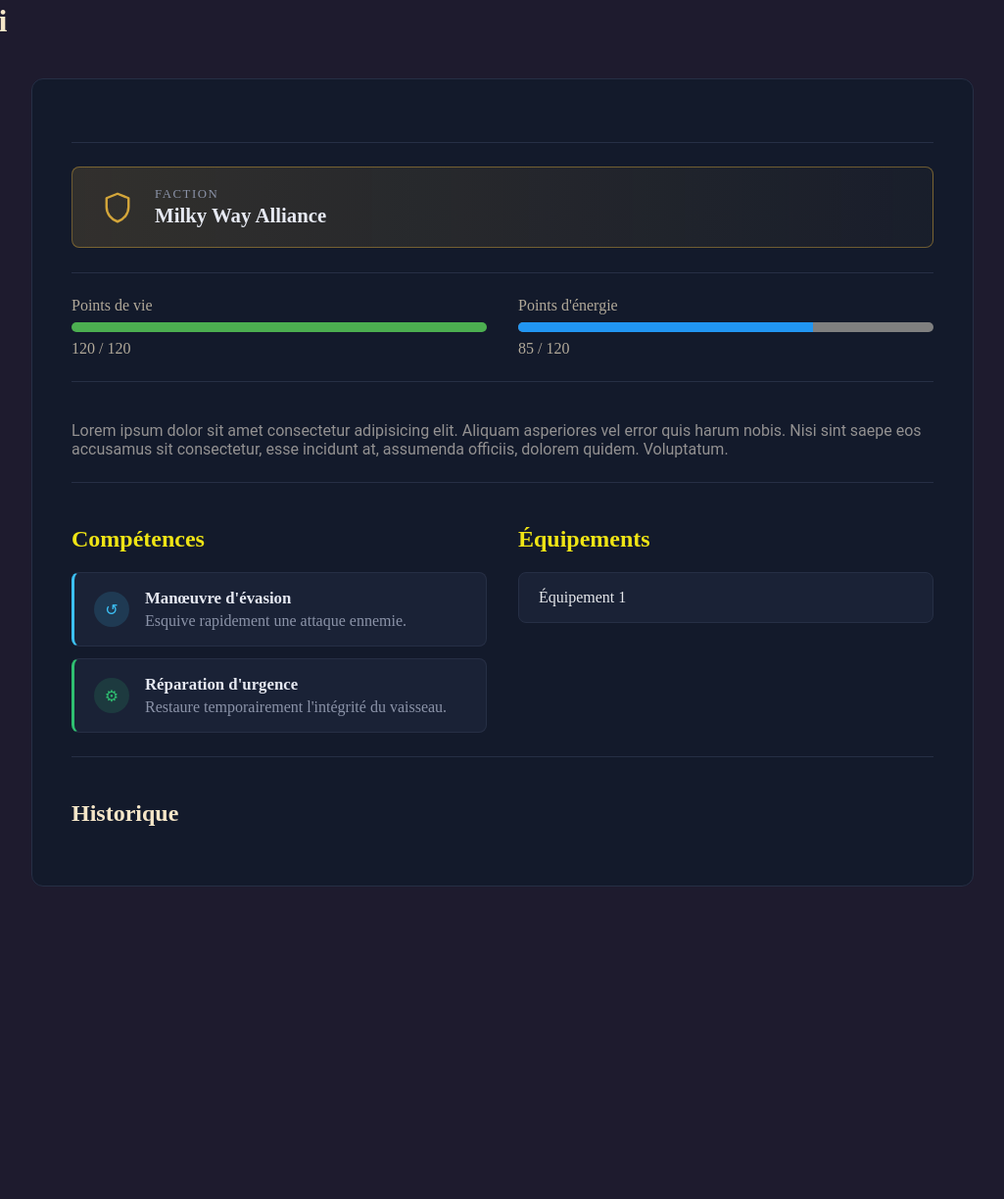
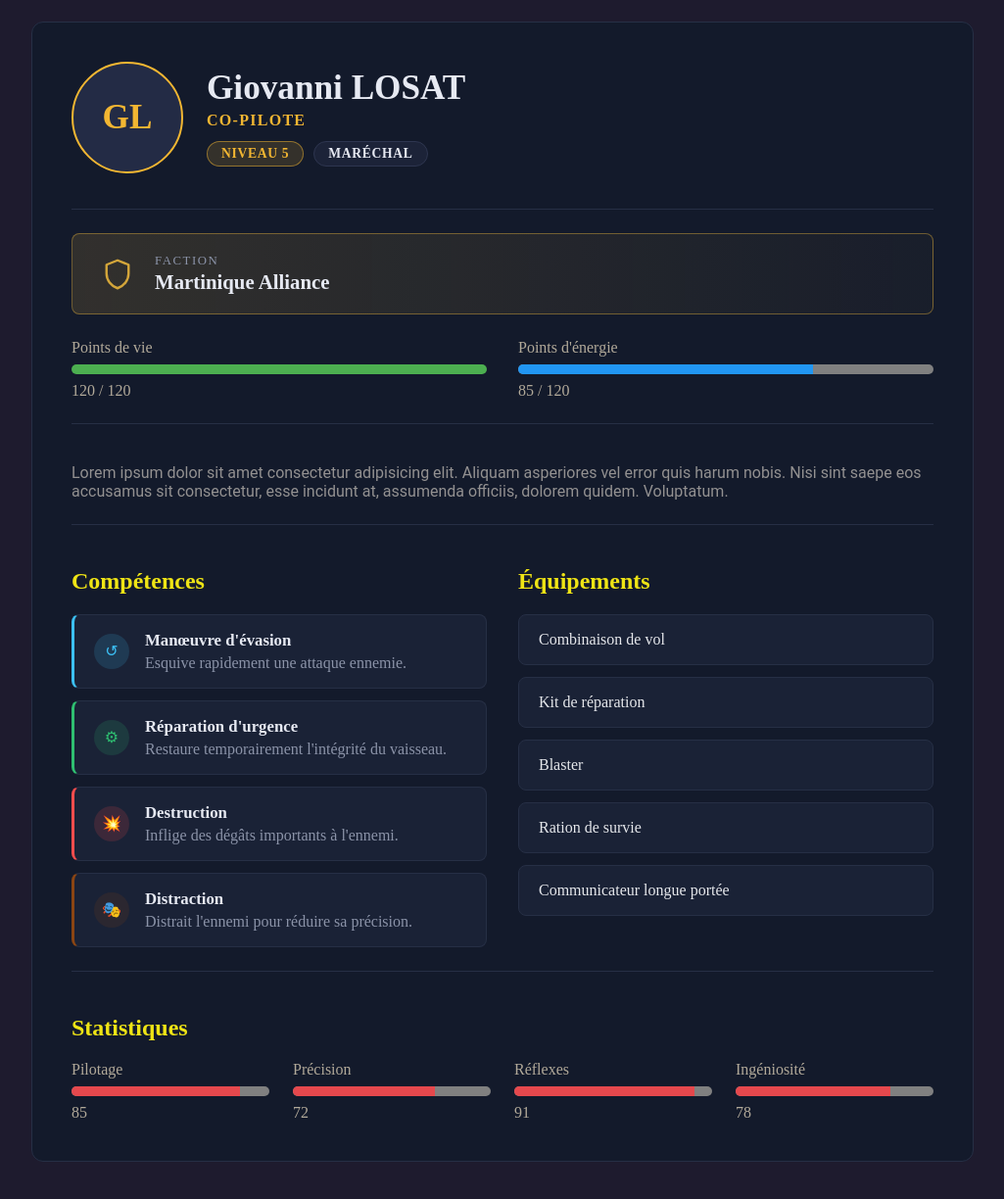
Before and after one commit to giolscode/SassRPG-Project, a website built with Vite: page src/giovanni/index.html in a window 1280 px wide. Shown: the part 44-1268 px from the top of the page at 98% size, without its empty margins (127-1152 px from the left). Before the commit the page ends 989 px from the top, so only its background shows below. Built offline with nearby package versions, Linux system fonts and the light colour scheme.

Commit message:
add fill animation stats

```diff
--- a/src/giovanni/index.html
+++ b/src/giovanni/index.html
@@ -1,5 +1,6 @@
 <!doctype html>
 <html lang="fr">
+
 <head>
   <meta charset="UTF-8" />
   <meta name="viewport" content="width=device-width, initial-scale=1.0" />
@@ -10,10 +11,18 @@
 
 <body>
   <a href="/">← Retour</a>
-    <h1>Giovanni</h1>
-
   <div class="card-user">
-
+    <header class="profil">
+      <div class="profil__avatar">GL</div>
+      <div>
+        <h1 class="profil__nom">Giovanni LOSAT</h1>
+        <p class="profil__role">Co-pilote</p>
+        <div class="profil__badges">
+          <span class="badge badge--or">Niveau 5</span>
+          <span class="badge">Maréchal</span>
+        </div>
+      </div>
+    </header>
 
     <div class="card-user__section">
         <div class="faction faction--alliance">
@@ -22,12 +31,10 @@
           </svg>
           <div>
             <p class="faction__label">Faction</p>
-            <h3 class="faction__nom">Milky Way Alliance</h3>
+            <h3 class="faction__nom">Martinique Alliance</h3>
           </div>
         </div>
       </div>
-
-      <div class="card-user__section">
     <div class="card-user__colonnes">
       <div class="bar bar--vie">
         <p class="bar__label">Points de vie</p>
@@ -42,7 +49,6 @@
           <div class="bar__fill" style="--value: 71"></div>
         </div>
         <p class="bar__value">85 / 120</p>
-          </div>
       </div>
     </div>
 
@@ -78,20 +84,81 @@
               </p>
             </div>
           </div>
+          <div class="competence competence--destruction">
+            <span class="competence__icone">💥</span>
+            <div>
+              <h3 class="competence__titre">Destruction</h3>
+              <p class="competence__texte">
+                Inflige des dégâts importants à l'ennemi.
+              </p>
+            </div>
+          </div>
+          <div class="competence competence--distraction">
+            <span class="competence__icone">🎭</span>
+            <div>
+              <h3 class="competence__titre">Distraction</h3>
+              <p class="competence__texte">
+                Distrait l'ennemi pour réduire sa précision.
+              </p>
+            </div>
+          </div>
         </div>
 
         <div>
           <h2 class="card-user__colonnes__title">Équipements</h2>
           <div class="equipement">
-              <p class="equipement__texte">Équipement 1</p>
+            <p class="equipement__texte">Combinaison de vol</p>
+          </div>
+          <div class="equipement">
+            <p class="equipement__texte">Kit de réparation</p>
+          </div>
+          <div class="equipement">
+            <p class="equipement__texte">Blaster</p>
+          </div>
+          <div class="equipement">
+            <p class="equipement__texte">Ration de survie</p>
+          </div>
+          <div class="equipement">
+            <p class="equipement__texte">Communicateur longue portée</p>
           </div>
         </div>
       </div>
     </div>
 
     <div class="card-user__section">
-        <h2>Historique</h2>
+      <h2 class="card-user__colonnes__title">Statistiques</h2>
+      <div class="card-user__stats">
+        <div class="bar bar--stat">
+          <p class="bar__label">Pilotage</p>
+          <div class="bar__track">
+            <div class="bar__fill" style="--value: 85"></div>
+          </div>
+          <p class="bar__value">85</p>
+        </div>
+        <div class="bar bar--stat">
+          <p class="bar__label">Précision</p>
+          <div class="bar__track">
+            <div class="bar__fill" style="--value: 72"></div>
+          </div>
+          <p class="bar__value">72</p>
+        </div>
+        <div class="bar bar--stat">
+          <p class="bar__label">Réflexes</p>
+          <div class="bar__track">
+            <div class="bar__fill" style="--value: 91"></div>
+          </div>
+          <p class="bar__value">91</p>
+        </div>
+        <div class="bar bar--stat">
+          <p class="bar__label">Ingéniosité</p>
+          <div class="bar__track">
+            <div class="bar__fill" style="--value: 78"></div>
+          </div>
+          <p class="bar__value">78</p>
+        </div>
+      </div>
     </div>
   </div>
 </body>
+
 </html>
--- a/src/giovanni/style.scss
+++ b/src/giovanni/style.scss
@@ -1,5 +1,6 @@
-@use "../../styles/components/bar.scss" ;
+@use "/styles/components/bar.scss" ;
 @use "/styles/components/competences";
 @use "/styles/components/equipements";
 @use "/styles/components/faction";
 @use "/styles/sections/card";
+@use '/styles/components/profil.scss'
--- a/styles/components/bar.scss
+++ b/styles/components/bar.scss
@@ -3,6 +3,9 @@ $bar_bg: gray;
 $green: #4caf50;
 $blue: #2196f3;
 $red: #e5484d;
+$fill-duration: 0.8s;
+$fill-stagger: 0.15s;
+$stat-count: 4;
 
 @mixin couleur-bar($couleur) {
   .bar__fill {
@@ -43,3 +46,21 @@ $red: #e5484d;
 .bar--vie    { @include couleur-bar($green); }
 .bar--energie { @include couleur-bar($blue); }
 .bar--stat    { @include couleur-bar($red); }
+
+@keyframes bar-fill {
+  from {
+    width: 0;
+  }
+}
+
+.bar--stat {
+  .bar__fill {
+    animation: bar-fill $fill-duration ease-out backwards;
+  }
+
+  @for $i from 1 through $stat-count {
+    &:nth-child(#{$i}) .bar__fill {
+      animation-delay: ($i - 1) * $fill-stagger;
+    }
+  }
+}
```
Lines whose indentation alone changed are shown as unchanged.
